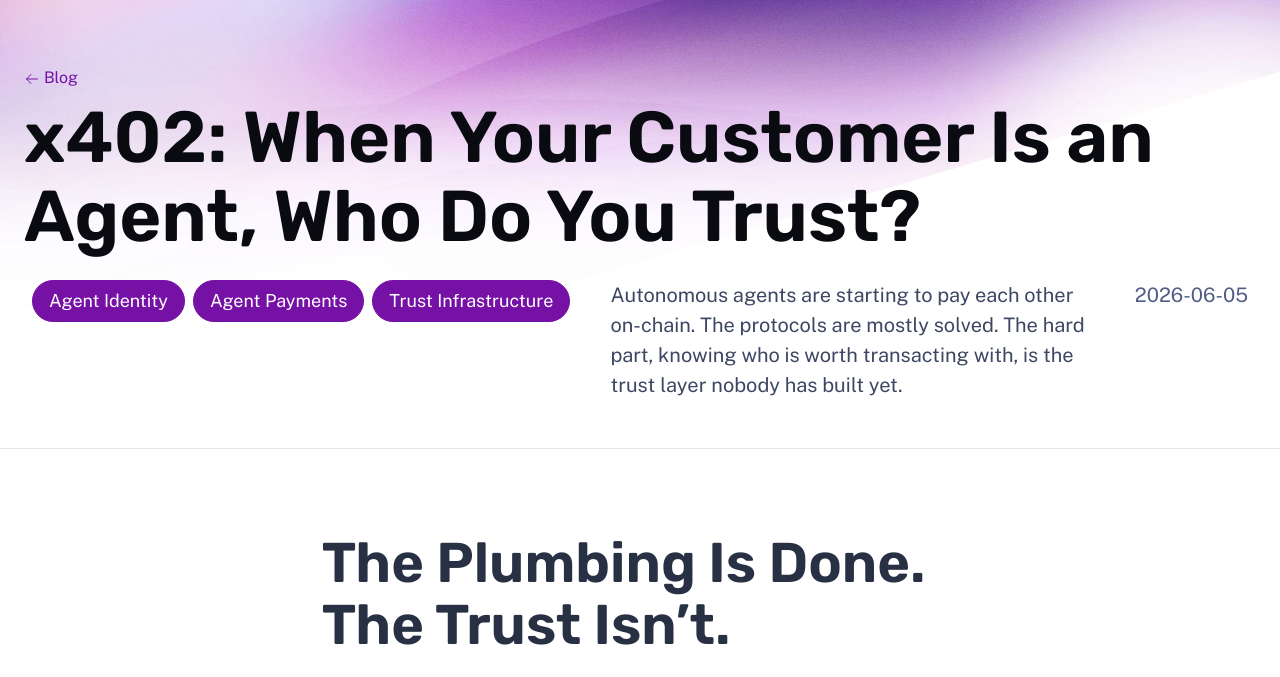
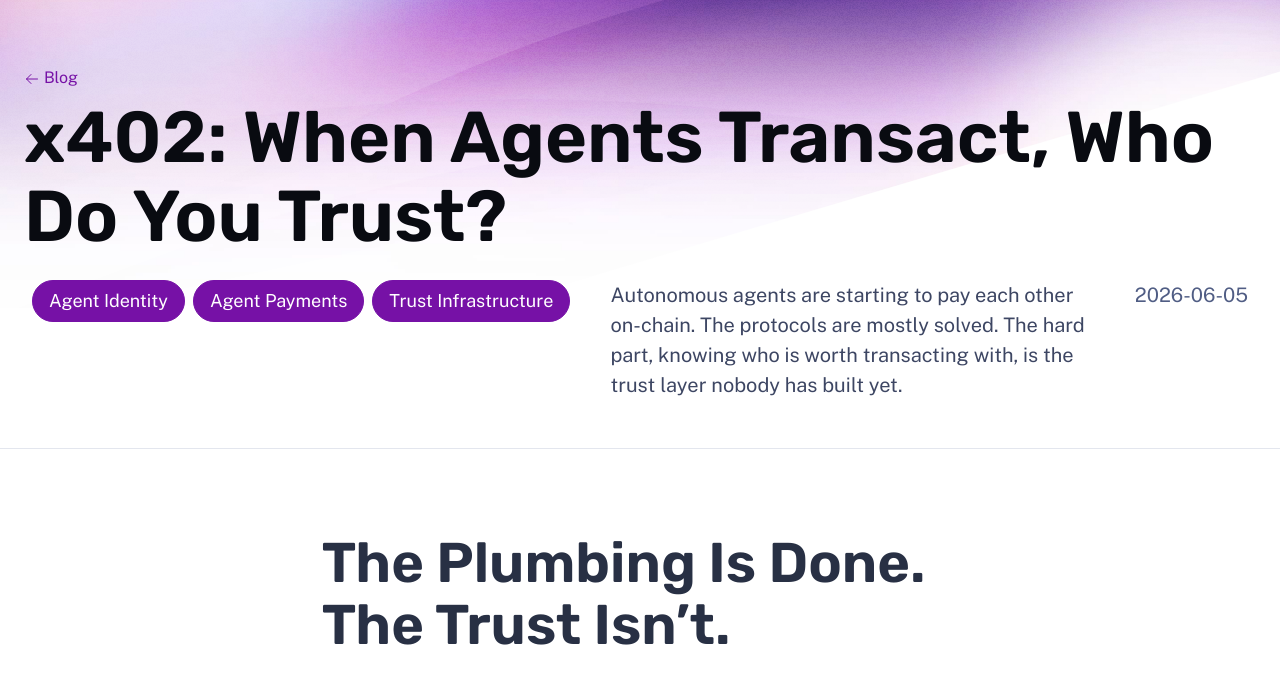
Before and after one commit to rsmets/personal-site, an Astro site: page /blog/trust-layer-agent-economy in a window 1280 px wide. Shown: the part 119-796 px from the top of the page. Built offline with nearby package versions, Linux system fonts and the light colour scheme; Astro itself is replaced by a stand-in of ours; some packages are replaced by stand-ins of ours.

Commit message:
x40s name update

```diff
--- a/src/content/blog/trust-layer-agent-economy.md
+++ b/src/content/blog/trust-layer-agent-economy.md
@@ -1,5 +1,5 @@
 ---
-title: "x402: When Your Customer Is an Agent, Who Do You Trust?"
+title: "x402: When Agents Transact, Who Do You Trust?"
 publishDate: 2026-06-05
 img:
 img_alt:
```
